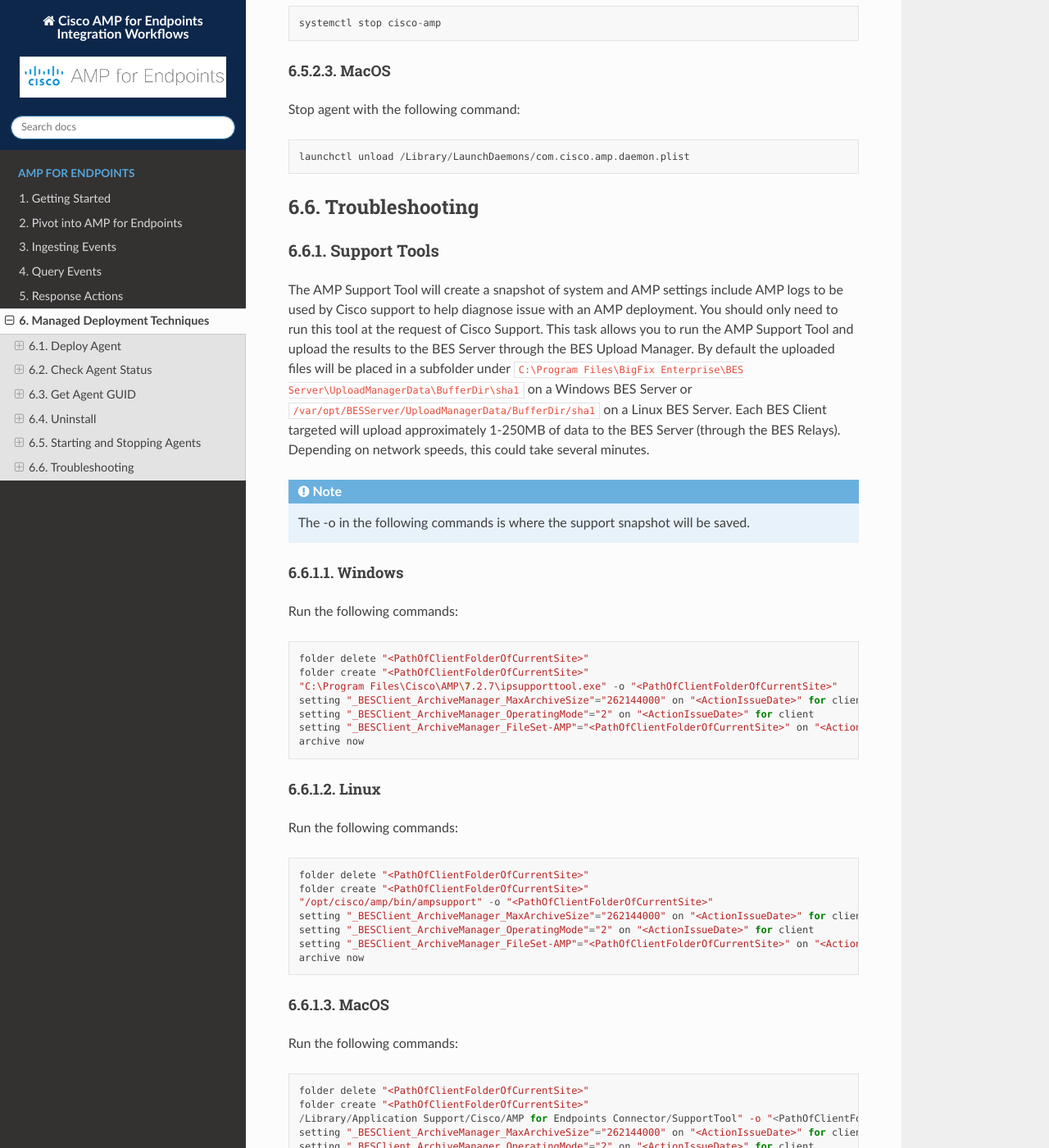
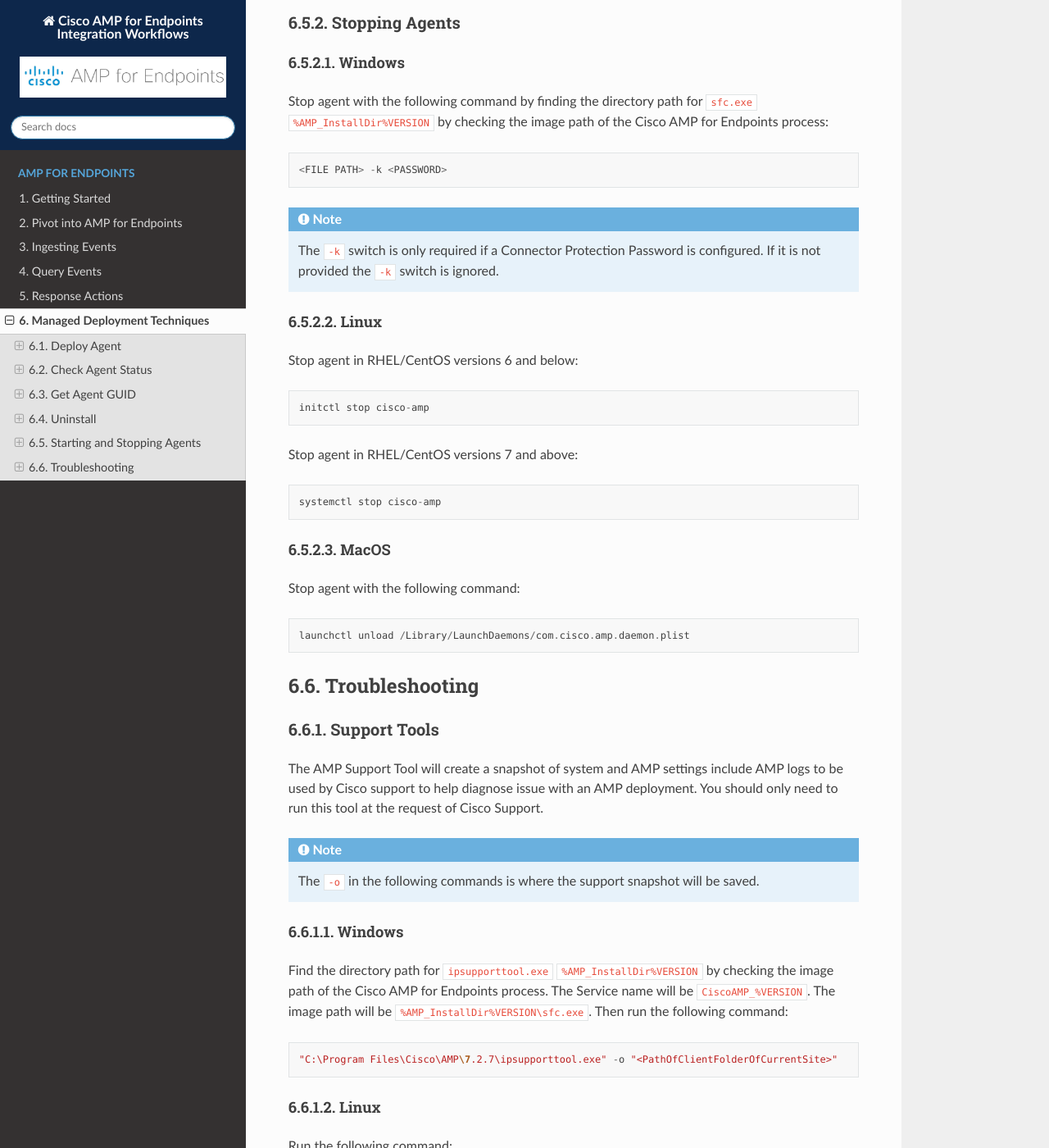
Before and after one commit to CiscoSecurity/amp-00-integration-workflows, a Sphinx documentation site: the page built from docs/source/amp/deployment.rst, in a window 1280 px wide and 1400 px high, scrolled down 7399 px. Shown: the whole window at 82% size. Built offline with Sphinx 7.4.7 and the Read the Docs theme 2.0.0, drawn with Linux system fonts in a browser that asks for light colours; some of the changed text lies outside the part shown.

Commit message:
Auger's Updates

```diff
--- a/docs/source/amp/deployment.rst
+++ b/docs/source/amp/deployment.rst
@@ -255,13 +255,18 @@
 
 To remove AMP from Windows please do the following:
 
-1. Find the directory path for uninstall.exe ``%AMP_INSTALL_DIR\%VERSION``.
+1. Find the directory path for the ``uninstall.exe`` ``%AMP_InstallDir\%VERSION`` by checking the image path of the Cisco AMP for Endpoints process. The Service name will be ``CiscoAMP_%VERSION``. The image path will be ``%AMP_InstallDir\%VERSION\sfc.exe``.
 2. Navigate to the directory. Here is an example ``C:\Program Files\Cisco\AMP\7.2.7``.
 3. Run the following command:
 
 .. code::
 
     uninstall.exe /S /full 1 /password <PASSWORD>
+
+.. NOTE::
+
+    The ``/password`` switch is only required if a Connector Protection Password is configured. If it is not provided the
+    ``/password`` switch is ignored.
 
 Linux
 """""
@@ -297,13 +302,18 @@
 
 To remove AMP from Windows but leave the configuration please do the following:
 
-1. Find the directory path for uninstall.exe ``%AMP_INSTALL_DIR\%VERSION``.
+1. Find the directory path for ``uninstall.exe`` ``%AMP_InstallDir%VERSION`` by checking the image path of the Cisco AMP for Endpoints process. The Service name will be ``CiscoAMP_%VERSION``. The image path will be ``%AMP_InstallDir%VERSION\sfc.exe``.
 2. Navigate to the directory. Here is an example ``C:\Program Files\Cisco\AMP\7.2.7``.
 3. Run the following command:
 
 .. code::
 
     uninstall.exe /S /full 0 /password <PASSWORD>
+
+.. NOTE::
+
+    The ``/password`` switch is only required if a Connector Protection Password is configured. If it is not provided the
+    ``/password`` switch is ignored.
 
 Linux
 """""
@@ -331,16 +341,20 @@
 
     cmd.exe /c "net start Cisco AMP for Endpoints Connector 7.2.7"
 
+.. NOTE::
+
+    To get the name of the service check for a Service name that starts with ``CiscoAMP_``.
+
 Linux
 """""
 
-Start agent in CentOS versions 6 and below:
+Start agent in RHEL/CentOS versions 6 and below:
 
 .. code::
 
     initctl start cisco-amp
 
-Start agent in CentOS versions 7 and above:
+Start agent in RHEL/CentOS versions 7 and above:
 
 .. code::
 
@@ -362,22 +376,26 @@
 Windows
 """""""
 
-Stop agent with the following command by finding the directory path for sfc.exe ``%AMP_INSTALL_DIR\%VERSION``:
+Stop agent with the following command by finding the directory path for ``sfc.exe`` ``%AMP_InstallDir%VERSION`` by checking the image path of the Cisco AMP for Endpoints process:
 
 .. code::
 
     <FILE PATH> -k <PASSWORD>
 
+.. NOTE::
+
+    The ``-k`` switch is only required if a Connector Protection Password is configured. If it is not provided the ``-k`` switch is ignored.
+
 Linux
 """""
 
-Stop agent in CentOS versions 6 and below:
+Stop agent in RHEL/CentOS versions 6 and below:
 
 .. code::
 
     initctl stop cisco-amp
 
-Stop agent in CentOS versions 7 and above:
+Stop agent in RHEL/CentOS versions 7 and above:
 
 .. code::
 
@@ -399,63 +417,40 @@
 ^^^^^^^^^^^^^
 
 The AMP Support Tool will create a snapshot of system and AMP settings include AMP logs to be used by Cisco support to
-help diagnose issue with an AMP deployment. You should only need to run this tool at the request of Cisco Support. This
-task allows you to run the AMP Support Tool and upload the results to the BES Server through the BES Upload Manager. By
-default the uploaded files will be placed in a subfolder under
-``C:\Program Files\BigFix Enterprise\BES Server\UploadManagerData\BufferDir\sha1`` on a Windows BES Server or
-``/var/opt/BESServer/UploadManagerData/BufferDir/sha1`` on a Linux BES Server. Each BES Client targeted will upload
-approximately 1-250MB of data to the BES Server (through the BES Relays). Depending on network speeds, this could take
-several minutes.
+help diagnose issue with an AMP deployment. You should only need to run this tool at the request of Cisco Support.
 
 .. NOTE::
 
-    The -o in the following commands is where the support snapshot will be saved.
+    The ``-o`` in the following commands is where the support snapshot will be saved.
 
 Windows
 """""""
 
-Run the following commands:
+Find the directory path for ``ipsupporttool.exe`` ``%AMP_InstallDir%VERSION`` by checking the image path of the Cisco AMP for
+Endpoints process. The Service name will be ``CiscoAMP_%VERSION``. The image path will be ``%AMP_InstallDir%VERSION\sfc.exe``.
+Then run the following command:
 
 .. code::
 
-    folder delete "<PathOfClientFolderOfCurrentSite>"
-    folder create "<PathOfClientFolderOfCurrentSite>"
     "C:\Program Files\Cisco\AMP\7.2.7\ipsupporttool.exe" -o "<PathOfClientFolderOfCurrentSite>"
-    setting "_BESClient_ArchiveManager_MaxArchiveSize"="262144000" on "<ActionIssueDate>" for client
-    setting "_BESClient_ArchiveManager_OperatingMode"="2" on "<ActionIssueDate>" for client
-    setting "_BESClient_ArchiveManager_FileSet-AMP"="<PathOfClientFolderOfCurrentSite>" on "<ActionIssueDate>" for client
-    archive now
 
 Linux
 """""
 
-Run the following commands:
+Run the following command:
 
 .. code::
 
-    folder delete "<PathOfClientFolderOfCurrentSite>"
-    folder create "<PathOfClientFolderOfCurrentSite>"
     "/opt/cisco/amp/bin/ampsupport" -o "<PathOfClientFolderOfCurrentSite>"
-    setting "_BESClient_ArchiveManager_MaxArchiveSize"="262144000" on "<ActionIssueDate>" for client
-    setting "_BESClient_ArchiveManager_OperatingMode"="2" on "<ActionIssueDate>" for client
-    setting "_BESClient_ArchiveManager_FileSet-AMP"="<PathOfClientFolderOfCurrentSite>" on "<ActionIssueDate>" for client
-    archive now
 
 MacOS
 """""
 
-Run the following commands:
+Run the following command:
 
 .. code::
 
-    folder delete "<PathOfClientFolderOfCurrentSite>"
-    folder create "<PathOfClientFolderOfCurrentSite>"
     /Library/Application Support/Cisco/AMP for Endpoints Connector/SupportTool" -o "<PathOfClientFolderOfCurrentSite>"
-    setting "_BESClient_ArchiveManager_MaxArchiveSize"="262144000" on "<ActionIssueDate>" for client
-    setting "_BESClient_ArchiveManager_OperatingMode"="2" on "<ActionIssueDate>" for client
-    setting "_BESClient_ArchiveManager_FileSet-AMP"="<PathOfClientFolderOfCurrentSite>" on "<ActionIssueDate>" for client
-    archive now
-
 
 Reboot Required
 ^^^^^^^^^^^^^^^
@@ -483,17 +478,11 @@
 Linux
 """""
 
-To enable logging run the following commands:
+To enable logging run the following command:
 
 .. code::
 
-    delete __appendfile
-    delete ampdebug.sh
-    appendfile #!/bin/sh
-    appendfile echo "debuglevel 1" | /opt/cisco/amp/bin/ampcli
-    move __appendfile ampdebug.sh
-    chmod 555 ampdebug.sh
-    "<PathOfClientFolderOfCurrentSiteAnd ampdebug.sh>"
+    echo "debuglevel 1" | /opt/cisco/amp/bin/ampcli
 
 MacOS
 """""
@@ -502,13 +491,7 @@
 
 .. code::
 
-    delete __appendfile
-	delete ampdebug.sh
-	appendfile #!/bin/sh
-	appendfile echo "debuglevel 1" | /opt/cisco/amp/ampcli
-	move __appendfile ampdebug.sh
-	chmod 555 ampdebug.sh
-	"<PathOfClientFolderOfCurrentSiteAnd ampdebug.sh>"
+	echo "debuglevel 1" | /opt/cisco/amp/ampcli
 
 
 Clear Cache
@@ -517,11 +500,25 @@
 Windows
 """""""
 
-To clear the cache run the following commands and find the directory path for sfc.exe ``%AMP_INSTALL_DIR\%VERSION``:
+Find the directory path for sfc.exe ``%AMP_InstallDir%VERSION`` by checking the image path of the Cisco AMP for
+Endpoints process. The Service name will be ``CiscoAMP_%VERSION``. The image path will be
+``%AMP_InstallDir%VERSION\sfc.exe``. To clear the cache run the following commands:
+
+.. NOTE::
+
+    You can get the Cisco AMP install directory by checking the registry key value of ``HKEY_LOCAL_MACHINE\SOFTWARE\Immunet Protect\InstallDir``.
+
+.. NOTE::
+
+    The ``-k`` switch is only required if a Connector Protection Password is configured. If no is provided the ``-k`` switch is ignored.
+
+.. NOTE::
+
+    To get the name of the service check for a Service name that starts with ``CiscoAMP_``.
 
 .. code::
 
-    <FILE PATH> -k <PASSWORD>
+    sfc.exe -k <PASSWORD>
     delete "C:\Program Files\Cisco\AMP\cache.db"
     delete "C:\Program Files\Cisco\AMP\nfm_cache.db"
     delete "C:\Program Files\Cisco\AMP\nfm_url_file_map.db"
@@ -535,7 +532,7 @@
 Linux
 """""
 
-To clear cache in CentOS versions 6 and below use the following commands:
+To clear cache in RHEL/CentOS versions 6 and below use the following commands:
 
 .. code::
 
@@ -545,7 +542,7 @@
     rm -f "/opt/cisco/amp/etc/events.db"
     initctl start cisco-amp
 
-To clear cache in CentOS versions 7 and above use the following commands:
+To clear cache in RHEL/CentOS versions 7 and above use the following commands:
 
 .. code::
 
```
Also changed, not shown: other parts of docs/source/amp/deployment.rst (+1 -1 lines).
